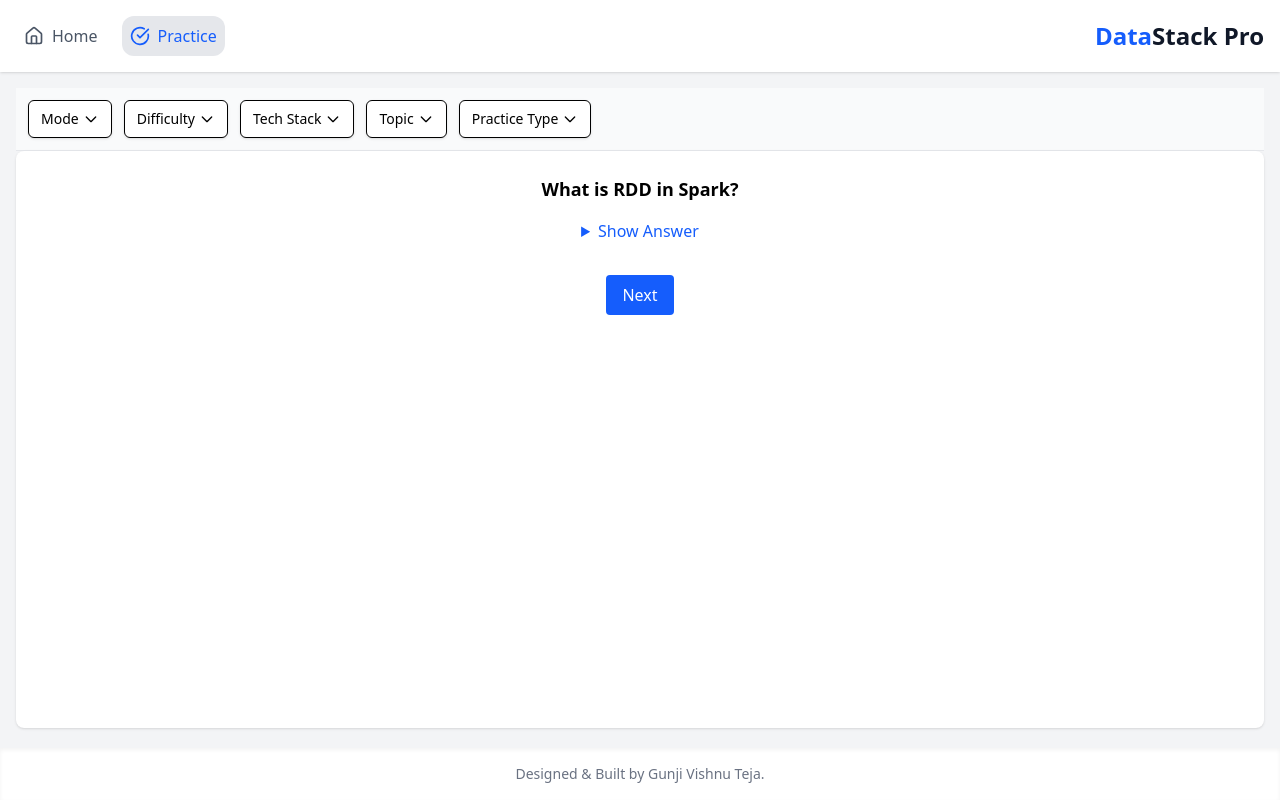
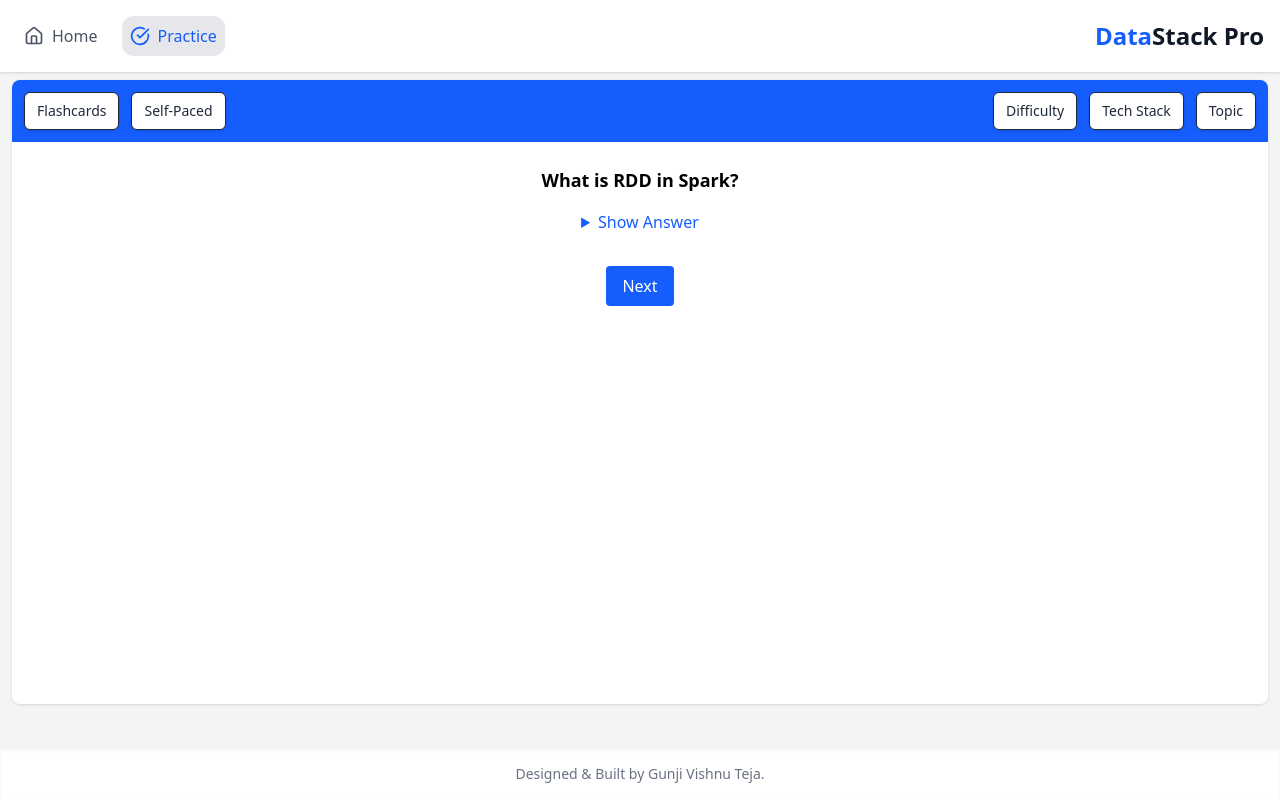
Before and after one commit to Vishnu1434/datastack-pro, a React (Vite) app: page / in a window 1280 px wide. Both pictures are taken after a click on the button "Practice". Built offline with nearby package versions, Linux system fonts and the light colour scheme.

Commit message:
practice ui changes

```diff
--- a/src/pages/Practice.jsx
+++ b/src/pages/Practice.jsx
@@ -1,4 +1,4 @@
-import React, { useState, useEffect } from "react";
+import React, { useState, useEffect, useRef } from "react";
 import FlashcardMode from "../services/practiceModes/FlashcardMode";
 import MCQMode from "../services/practiceModes/MCQMode";
 // import AdaptiveMode from "../services/practiceModes/AdaptiveMode";
@@ -19,16 +19,13 @@ const topicsByStack = {
 const practiceTypes = ["Self-Paced", "Overall Time", "Per Question Time"];
 
 function PracticePage() {
-    const [activeModes, setActiveModes] = useState(["Flashcards"]);
+    const [activeMode, setActiveMode] = useState("Flashcards");
     const [selectedDifficulties, setSelectedDifficulties] = useState([]);
     const [selectedTechStacks, setSelectedTechStacks] = useState([]);
     const [selectedTopics, setSelectedTopics] = useState([]);
     const [availableTopics, setAvailableTopics] = useState([]);
-    const [selectedPracticeTypes, setSelectedPracticeTypes] = useState(["Self-Paced"]);
-    const [overallTime, setOverallTime] = useState(30);
-    const [perQuestionTime, setPerQuestionTime] = useState(1);
+    const [selectedPracticeType, setSelectedPracticeType] = useState("Self-Paced");
 
-    // Dropdown open state
     const [dropdownOpen, setDropdownOpen] = useState({
         mode: false,
         difficulty: false,
@@ -36,6 +33,8 @@ function PracticePage() {
         topic: false,
         practice: false,
     });
+
+    const dropdownRefs = useRef({});
 
     useEffect(() => {
         let topics = [];
@@ -51,29 +50,21 @@ function PracticePage() {
         else arraySetter([...array, value]);
     };
 
+    // ✅ Multi-select dropdown with checkboxes (always shows label)
     const renderCheckboxDropdown = (label, options, selectedArray, setSelectedArray, key) => (
-        <div className="relative">
+        <div className="relative inline-block">
             <button
-                onClick={() =>
-                    setDropdownOpen((prev) => ({ ...prev, [key]: !prev[key] }))
-                }
-                className="px-3 py-2 border rounded-md bg-white flex items-center justify-between text-sm font-medium shadow-sm hover:bg-gray-100"
+                ref={(el) => (dropdownRefs.current[key] = el)}
+                onClick={() => setDropdownOpen((prev) => ({ ...prev, [key]: !prev[key] }))}
+                className="px-3 py-2 bg-white text-gray-800 border rounded-md text-sm font-medium shadow-sm inline-block whitespace-nowrap"
             >
                 {label}
-                <svg
-                    className={`ml-1 w-4 h-4 transition-transform duration-200 ${
-                        dropdownOpen[key] ? "rotate-180" : ""
-                    }`}
-                    fill="none"
-                    stroke="currentColor"
-                    viewBox="0 0 24 24"
-                >
-                    <path strokeLinecap="round" strokeLinejoin="round" strokeWidth={2} d="M19 9l-7 7-7-7" />
-                </svg>
             </button>
 
             {dropdownOpen[key] && (
-                <div className="absolute z-10 mt-1 w-48 bg-white border border-gray-200 rounded-md shadow-lg max-h-60 overflow-auto">
+                <div
+                    className="absolute z-10 mt-1 bg-white border border-gray-200 rounded-md shadow-lg max-h-60 overflow-auto left-0"
+                    style={{ minWidth: dropdownRefs.current[key] ? `${dropdownRefs.current[key].offsetWidth}px` : undefined }}>
                     {options.map((opt) => (
                         <label
                             key={opt}
@@ -93,26 +84,51 @@ function PracticePage() {
         </div>
     );
 
+    // ✅ Single-select dropdown (shows only selected value)
+    const renderSingleSelectDropdown = (options, selected, setSelected, key) => (
+        <div className="relative inline-block">
+            <button
+                ref={(el) => (dropdownRefs.current[key] = el)}
+                onClick={() => setDropdownOpen((prev) => ({ ...prev, [key]: !prev[key] }))}
+                className="px-3 py-2 bg-white text-gray-800 border rounded-md text-sm font-medium shadow-sm inline-block whitespace-nowrap"
+            >
+                {selected}
+            </button>
+
+            {dropdownOpen[key] && (
+                <div
+                    className="absolute z-10 mt-1 bg-white border border-gray-200 rounded-md shadow-lg max-h-60 overflow-auto left-0"
+                    style={{ minWidth: dropdownRefs.current[key] ? `${dropdownRefs.current[key].offsetWidth}px` : undefined }}>
+                    {options.map((opt) => (
+                        <div
+                            key={opt}
+                            className="px-3 py-2 hover:bg-gray-100 cursor-pointer text-sm"
+                            onClick={() => {
+                                setSelected(opt);
+                                setDropdownOpen((prev) => ({ ...prev, [key]: false }));
+                            }}
+                        >
+                            {opt}
+                        </div>
+                    ))}
+                </div>
+            )}
+        </div>
+    );
+
     const renderModeComponent = () => {
-        const mode = activeModes[0] || "Flashcards"; // pick first selected
         const props = {
             difficulty: selectedDifficulties,
             techStack: selectedTechStacks,
             topic: selectedTopics,
-            practiceType: selectedPracticeTypes,
-            overallTime,
-            perQuestionTime,
+            practiceType: selectedPracticeType,
         };
 
-        switch (mode) {
+        switch (activeMode) {
             case "Flashcards":
                 return <FlashcardMode {...props} />;
             case "MCQs":
                 return <MCQMode {...props} />;
-            case "Adaptive Mode":
-                return <AdaptiveMode {...props} />;
-            case "Revision Mode":
-                return <RevisionMode {...props} />;
             case "Survival Mode":
                 return <SurvivalMode {...props} />;
             default:
@@ -121,42 +137,26 @@ function PracticePage() {
     };
 
     return (
-        <div className="flex flex-col flex-1 p-4 w-full h-[calc(100vh-4rem-4rem)]">
-            {/* Filter Bar */}
-            <div className="flex flex-wrap gap-3 p-3 bg-gray-50 border-b border-gray-200 items-center">
-                {renderCheckboxDropdown("Mode", modes, activeModes, setActiveModes, "mode")}
-                {renderCheckboxDropdown("Difficulty", difficulties, selectedDifficulties, setSelectedDifficulties, "difficulty")}
-                {renderCheckboxDropdown("Tech Stack", techStacks, selectedTechStacks, setSelectedTechStacks, "tech")}
-                {renderCheckboxDropdown("Topic", availableTopics, selectedTopics, setSelectedTopics, "topic")}
-                {renderCheckboxDropdown("Practice Type", practiceTypes, selectedPracticeTypes, setSelectedPracticeTypes, "practice")}
+        <div className="flex flex-col flex-1 px-3 py-2 w-full h-[calc(100vh-5rem-5rem)]">
+            <div className="flex flex-col flex-1 rounded-lg shadow overflow-hidden">
+                {/* Filters bar */}
+                <div className="p-3 bg-blue-600 flex justify-between items-center">
+                    {/* Left side: Mode + Practice Type */}
+                    <div className="flex gap-3">
+                        {renderSingleSelectDropdown(modes, activeMode, setActiveMode, "mode")}
+                        {renderSingleSelectDropdown(practiceTypes, selectedPracticeType, setSelectedPracticeType, "practice")}
+                    </div>
 
-                {/* Time inputs */}
-                {selectedPracticeTypes.includes("Overall Time") && (
-                    <input
-                        type="number"
-                        min={1}
-                        value={overallTime}
-                        onChange={(e) => setOverallTime(parseInt(e.target.value))}
-                        placeholder="Overall Time (min)"
-                        className="px-3 py-2 border rounded-md w-36 text-sm"
-                    />
-                )}
-                {selectedPracticeTypes.includes("Per Question Time") && (
-                    <input
-                        type="number"
-                        min={1}
-                        value={perQuestionTime}
-                        onChange={(e) => setPerQuestionTime(parseInt(e.target.value))}
-                        placeholder="Per Q Time (min)"
-                        className="px-3 py-2 border rounded-md w-36 text-sm"
-                    />
-                )}
-            </div>
+                    {/* Right side: Difficulty + Tech Stack + Topic */}
+                    <div className="flex gap-3">
+                        {renderCheckboxDropdown("Difficulty", difficulties, selectedDifficulties, setSelectedDifficulties, "difficulty")}
+                        {renderCheckboxDropdown("Tech Stack", techStacks, selectedTechStacks, setSelectedTechStacks, "tech")}
+                        {renderCheckboxDropdown("Topic", availableTopics, selectedTopics, setSelectedTopics, "topic")}
+                    </div>
+                </div>
 
-            {/* Practice Content */}
-            {/*<div className="flex-1 bg-white p-4 md:p-6 overflow-auto">{renderModeComponent()}</div>*/}
-            <div className="flex-1 bg-white p-4 md:p-6 rounded-lg shadow overflow-auto">
-                {renderModeComponent()}
+                {/* Practice Content */}
+                <div className="flex-1 bg-white p-4 md:p-6 overflow-auto">{renderModeComponent()}</div>
             </div>
         </div>
     );
```
